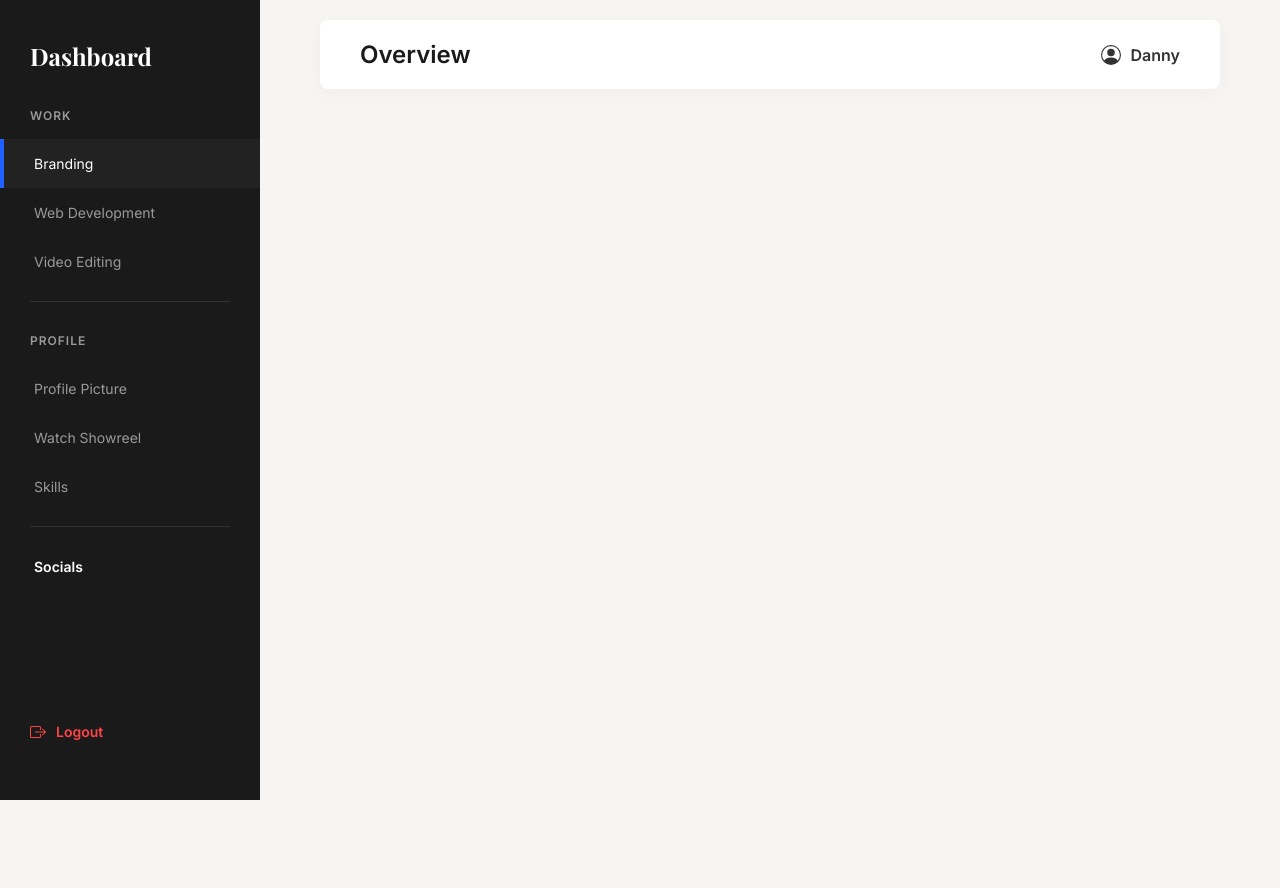
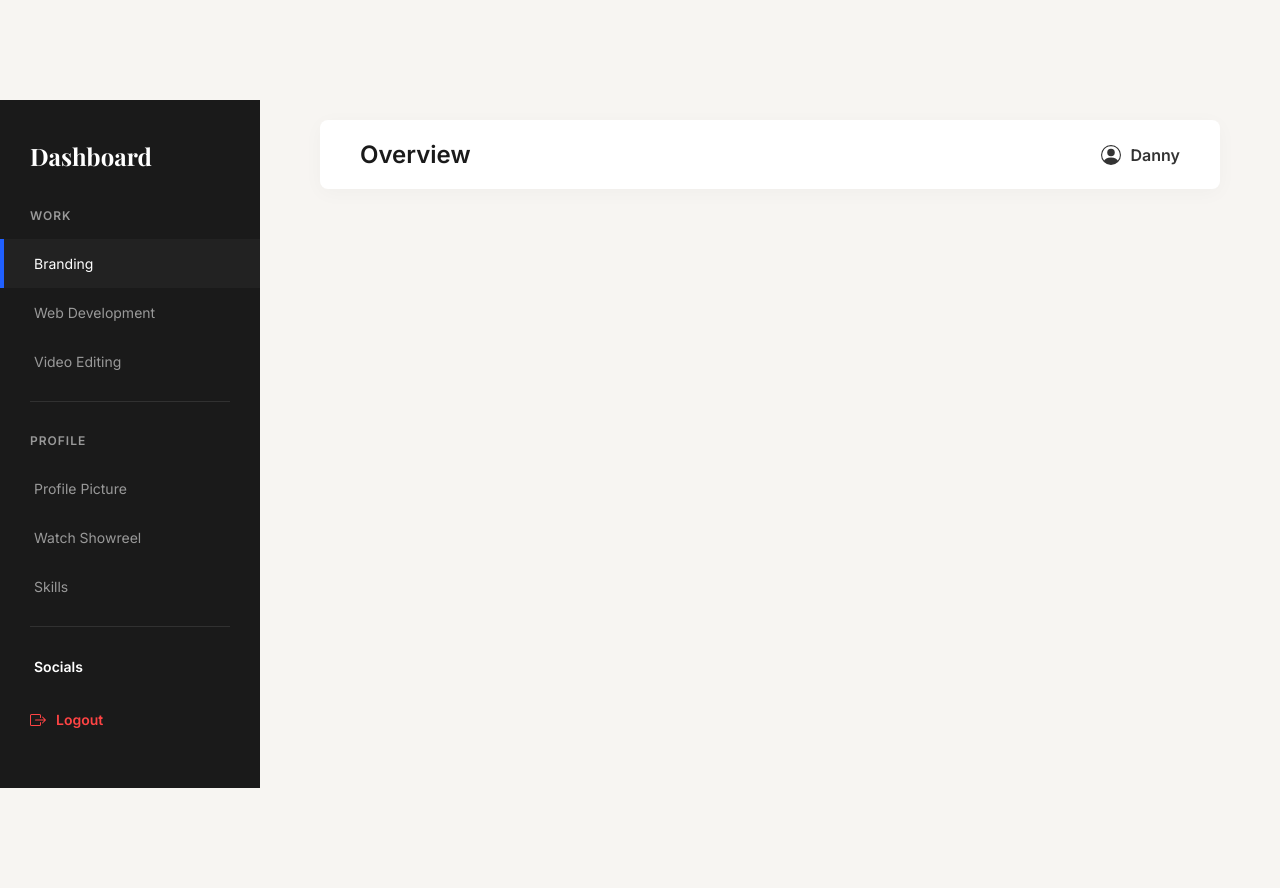
Before and after one commit to DRealDanny/Creativo, a PHP site: page /backend-admin/dashboard.php in a window 1280 px wide. Before the commit the page ends 800 px from the top, so only its background shows below. Run offline with PHP 8.4, Linux system fonts and the light colour scheme; the visitor is signed in with stand-in values (Sample User, id 1); some web fonts are replaced.

Commit message:
fix: adjust body margins for improved layout on Dashboard

```diff
--- a/backend-admin/backend.css
+++ b/backend-admin/backend.css
@@ -7,7 +7,8 @@ body {
   font-family: "Inter", sans-serif;
   background: #f7f5f2;
   display: flex;
-  height: 100vh;
+  margin-top: 100px;
+  margin-bottom: 100px;
   color: #1a1a1a;
 }
 
```
